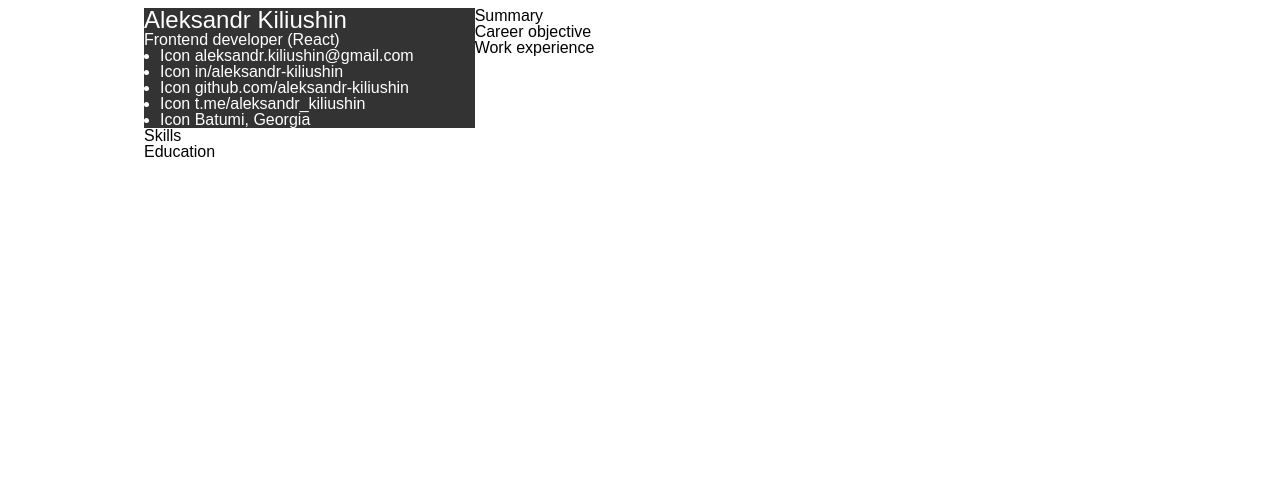
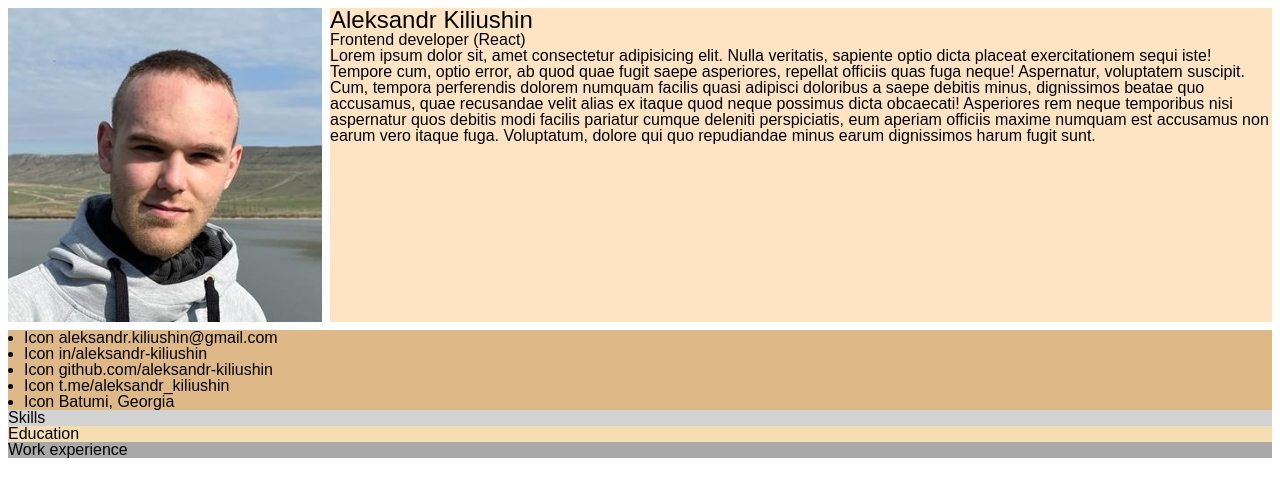
Before and after one commit to aleksandr-kiliushin/cv, a Next.js app: page / in a window 1280 px wide. Shown: the top 496 px of the page. Built offline with nearby package versions, Linux system fonts and the light colour scheme.

Commit message:
Update layout

```diff
--- a/next.config.js
+++ b/next.config.js
@@ -1,6 +1,9 @@
 /** @type {import('next').NextConfig} */
 const nextConfig = {
-  output: 'export',
+  images: {
+    unoptimized: true,
+  },
+  output: "export",
 }
 
 module.exports = nextConfig
--- a/src/app/globals.css
+++ b/src/app/globals.css
@@ -14,15 +14,6 @@ body {
 
 body {
   font-size: 1.6rem;
-}
-
-main {
-  display: grid;
-  grid-template-columns: 1fr 2fr;
-  max-width: 1024px;
-  margin: 0 auto;
-  padding: 8px 16px;
-  overflow-y: scroll;
 }
 
 * {
--- a/src/app/layout.tsx
+++ b/src/app/layout.tsx
@@ -10,7 +10,9 @@ export const metadata = {
 const RootLayout: FC<PropsWithChildren> = ({ children }) => {
   return (
     <html lang="en">
-      <body>{children}</body>
+      <body>
+        <main>{children}</main>
+      </body>
     </html>
   )
 }
--- a/src/app/page.module.css
+++ b/src/app/page.module.css
@@ -1,16 +1,38 @@
+.cv {
+  display: grid;
+  row-gap: 0.8rem;
+  padding: 0.8rem;
+}
+
+.header {
+  display: grid;
+  grid-template-columns: 1fr 3fr;
+  column-gap: 0.8rem;
+}
+
+.profilePhoto {
+  width: 100%;
+  height: 100%;
+}
+
+.summary {
+  background-color: bisque;
+}
+
 .contactsSection {
-  background-color: var(--primary-main);
-  color: white;
+  background-color: burlywood;
+  /* background-color: var(--primary-main); */
+  /* color: white; */
 }
 
 .educationSection {
+  background-color: wheat;
 }
 
 .skillsSection {
-}
-
-.careerObjectiveSection {
+  background-color: lightgray;
 }
 
 .workExperienceSection {
+  background-color: darkgray;
 }
--- a/src/app/page.tsx
+++ b/src/app/page.tsx
@@ -1,14 +1,31 @@
+import Image from "next/image"
 import { FC } from "react"
 
 import classes from "./page.module.css"
+import portrait from "./portrait.webp"
 
 const Cv: FC = () => {
   return (
-    <main>
+    <div className={classes.cv}>
+      <header className={classes.header}>
+        <Image alt="portrait" className={classes.profilePhoto} src={portrait} />
+        <div className={classes.summary}>
+          <h1>Aleksandr Kiliushin</h1>
+          <p>Frontend developer (React)</p>
+          <p>
+            Lorem ipsum dolor sit, amet consectetur adipisicing elit. Nulla veritatis, sapiente optio dicta placeat
+            exercitationem sequi iste! Tempore cum, optio error, ab quod quae fugit saepe asperiores, repellat officiis
+            quas fuga neque! Aspernatur, voluptatem suscipit. Cum, tempora perferendis dolorem numquam facilis quasi
+            adipisci doloribus a saepe debitis minus, dignissimos beatae quo accusamus, quae recusandae velit alias ex
+            itaque quod neque possimus dicta obcaecati! Asperiores rem neque temporibus nisi aspernatur quos debitis
+            modi facilis pariatur cumque deleniti perspiciatis, eum aperiam officiis maxime numquam est accusamus non
+            earum vero itaque fuga. Voluptatum, dolore qui quo repudiandae minus earum dignissimos harum fugit sunt.
+          </p>
+        </div>
+      </header>
+      <div>
         <div>
           <div className={classes.contactsSection}>
-          <h1>Aleksandr Kiliushin</h1>
-          <p>Frontend developer (React)</p>
             <ul>
               <li>
                 Icon <a href="mailto:aleksandr.kiliushin@gmail.com">aleksandr.kiliushin@gmail.com</a>
@@ -29,13 +46,10 @@ const Cv: FC = () => {
           </div>
           <div className={classes.skillsSection}>Skills</div>
           <div className={classes.educationSection}>Education</div>
-      </div>
-      <div>
-        <div className={classes.careerObjectiveSection}>Summary</div>
-        <div className={classes.careerObjectiveSection}>Career objective</div>
           <div className={classes.workExperienceSection}>Work experience</div>
         </div>
-    </main>
+      </div>
+    </div>
   )
 }
 
```
Also changed, not shown: tsconfig.json (+9 -1 lines), src/app/portrait.webp (added). Lines whose indentation alone changed are shown as unchanged.
